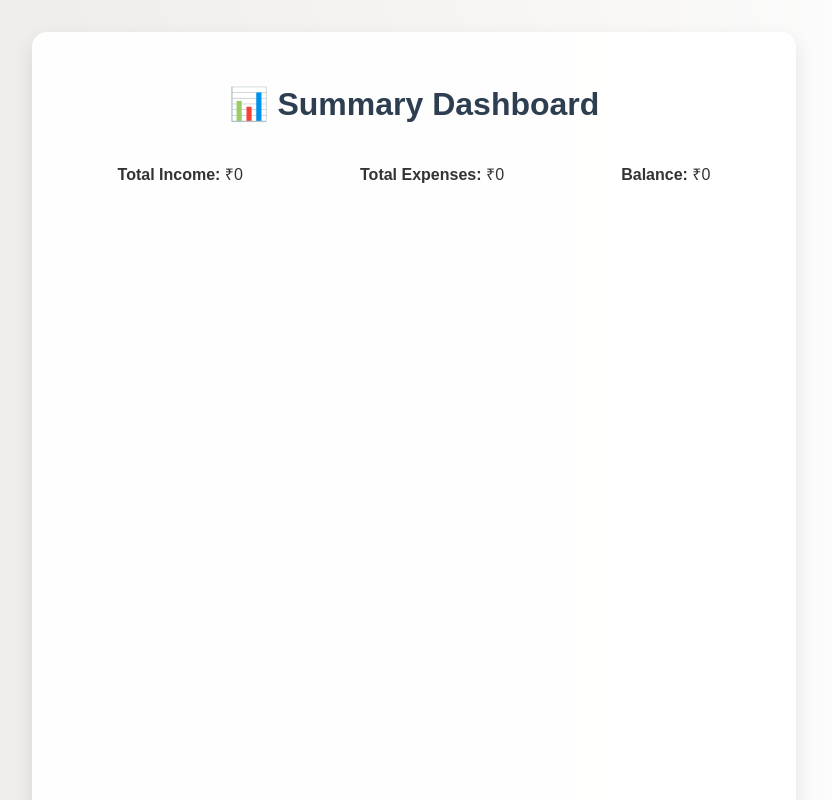
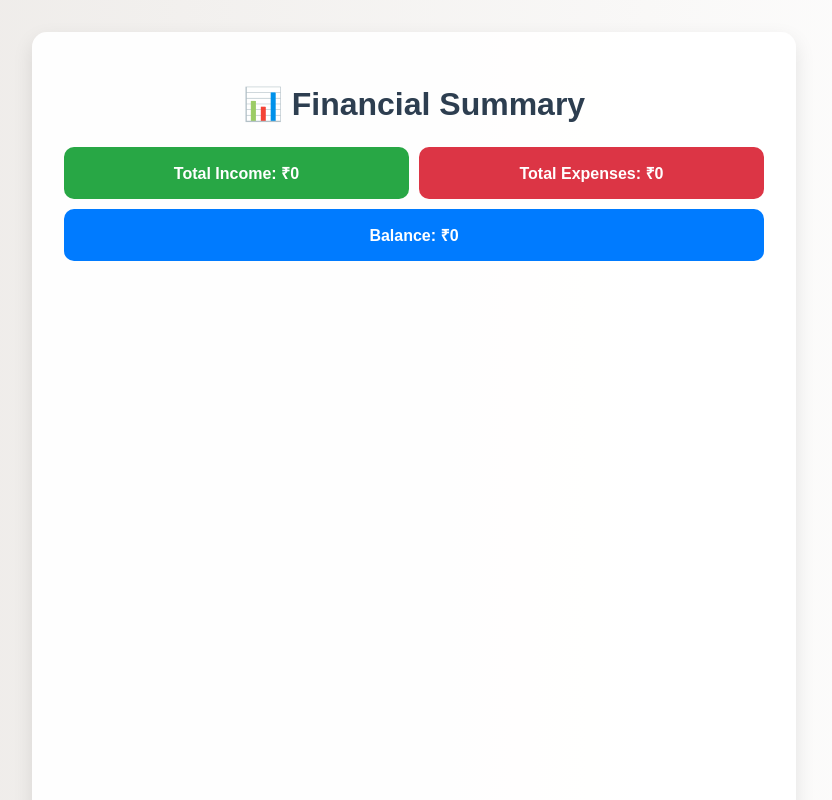
Before and after one commit to Nivyasudeesh/personal-finance-tracker, a plain HTML site: page summary.html in a window 1280 px wide. Shown: the top 800 px of the page, without its empty margins (226-1058 px from the left). Drawn offline with nearby package versions, Linux system fonts and the light colour scheme.

Commit message:
Update summary.html

```diff
--- a/summary.html
+++ b/summary.html
@@ -3,19 +3,20 @@
 <head>
   <meta charset="UTF-8" />
   <meta name="viewport" content="width=device-width, initial-scale=1.0"/>
-  <title>Finance Summary</title>
+  <title>Summary</title>
   <link rel="stylesheet" href="style.css" />
   <script src="https://cdn.jsdelivr.net/npm/chart.js"></script>
 </head>
 <body>
   <div class="container">
-    <h1>📊 Summary Dashboard</h1>
+    <h1>📊 Financial Summary</h1>
     <div class="summary">
-      <p><strong>Total Income:</strong> ₹<span id="totalIncome">0</span></p>
-      <p><strong>Total Expenses:</strong> ₹<span id="totalExpense">0</span></p>
-      <p><strong>Balance:</strong> ₹<span id="balance">0</span></p>
+      <div class="card green">Total Income: ₹<span id="totalIncome">0</span></div>
+      <div class="card red">Total Expenses: ₹<span id="totalExpense">0</span></div>
+      <div class="card blue">Balance: ₹<span id="balance">0</span></div>
     </div>
-    <canvas id="categoryChart" width="400" height="200"></canvas>
+
+    <canvas id="categoryChart"></canvas>
 
     <a href="index.html" class="link-btn">⬅️ Back to Add</a>
   </div>
```
